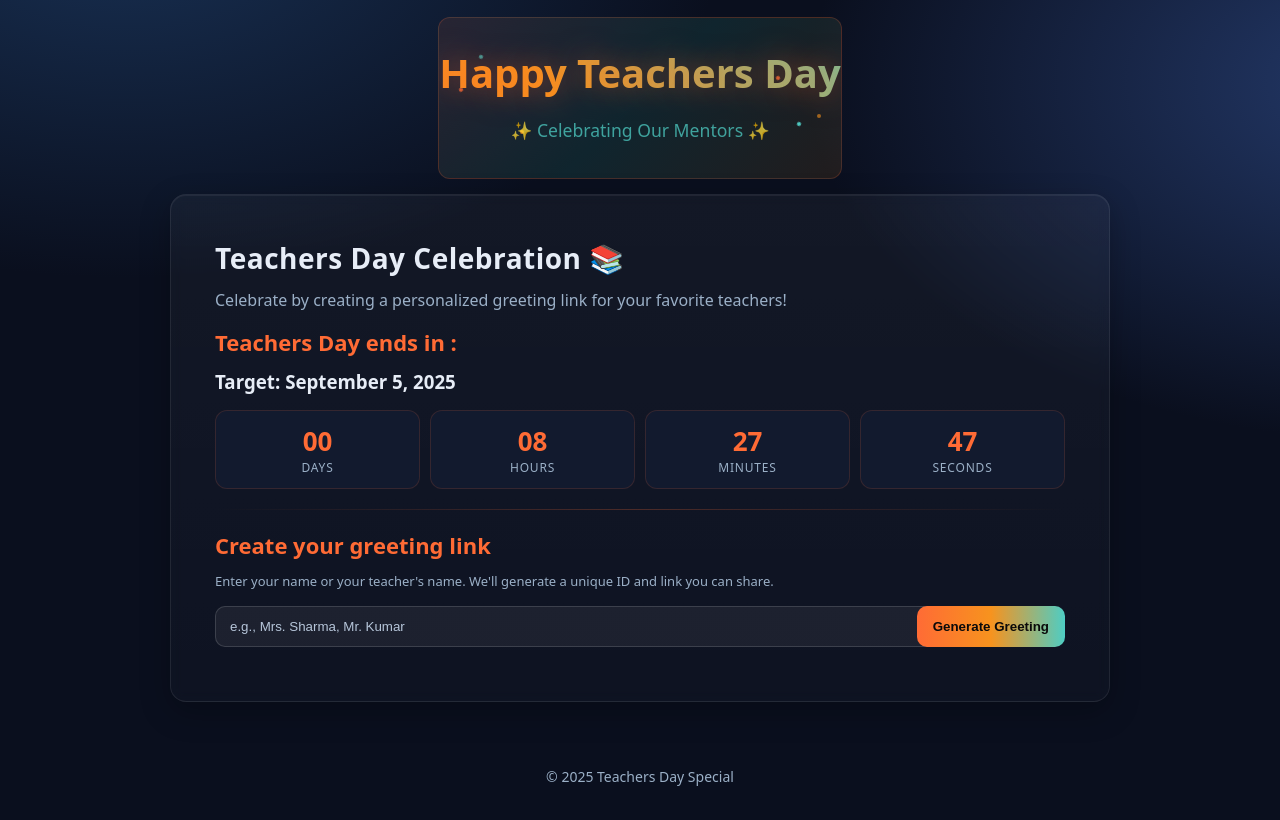
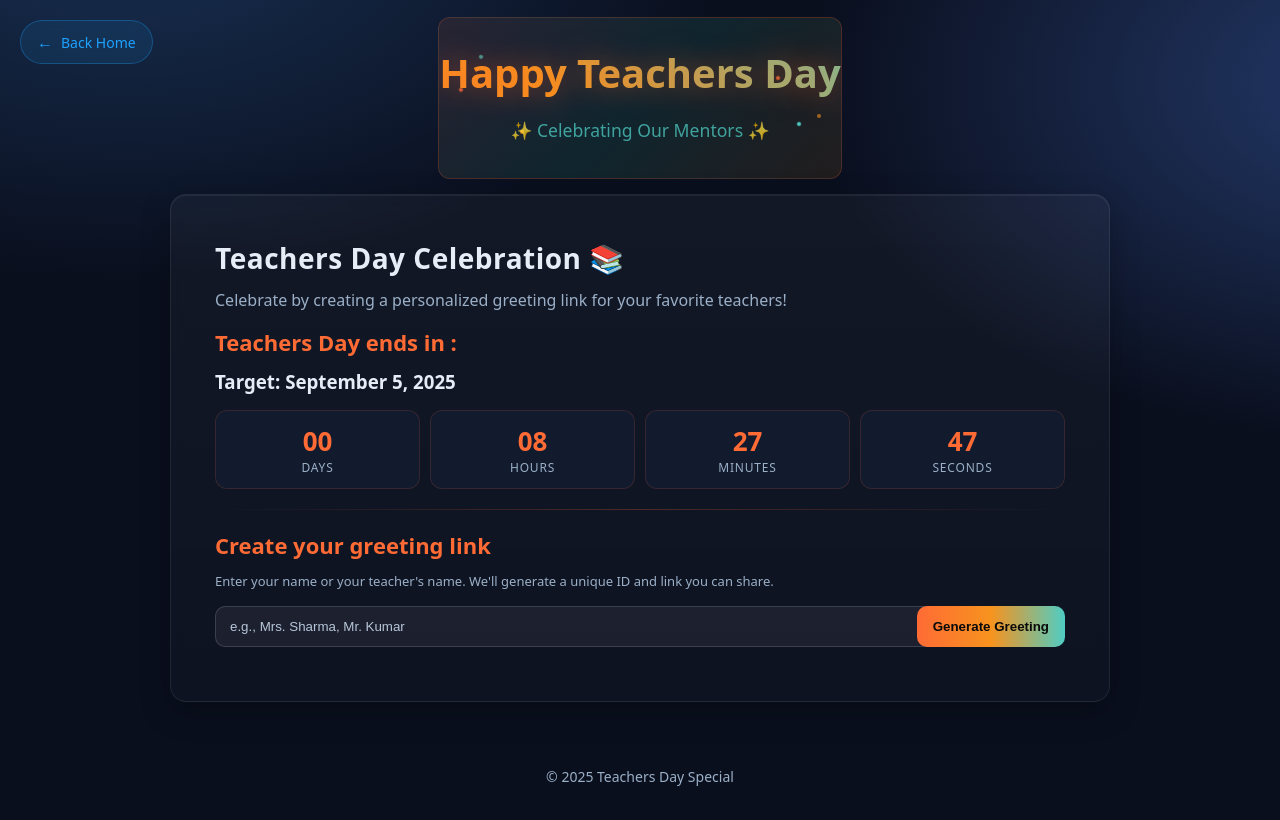
Before and after one commit to momin-AM/web, a website: page features/eventPage.html in a window 1280 px wide. Drawn offline with Linux system fonts and the light colour scheme.

Commit message:
Update eventPage.html

```diff
--- a/features/eventPage.html
+++ b/features/eventPage.html
@@ -42,6 +42,50 @@
             box-shadow: 0 10px 30px rgba(0, 0, 0, 0.25), inset 0 1px 0 rgba(255, 255, 255, 0.06);
             backdrop-filter: blur(6px);
             margin-top: 0;
+        }
+
+        /* Back Home Button Styles */
+        .back-home-container {
+            position: fixed;
+            top: 20px;
+            left: 20px;
+            z-index: 1000;
+        }
+
+        .back-home-btn {
+            display: inline-flex;
+            align-items: center;
+            gap: 8px;
+            padding: 10px 16px;
+            background: rgba(31, 162, 255, 0.1);
+            border: 1px solid rgba(31, 162, 255, 0.3);
+            border-radius: 25px;
+            color: var(--acc);
+            text-decoration: none;
+            font-size: 14px;
+            font-weight: 500;
+            backdrop-filter: blur(10px);
+            transition: all 0.3s ease;
+        }
+
+        .back-home-btn:hover {
+            background: rgba(31, 162, 255, 0.15);
+            border-color: rgba(31, 162, 255, 0.5);
+            transform: translateY(-2px);
+            box-shadow: 0 4px 12px rgba(31, 162, 255, 0.2);
+        }
+
+        .back-home-btn:active {
+            transform: translateY(0px);
+        }
+
+        .back-arrow {
+            font-size: 16px;
+            transition: transform 0.3s ease;
+        }
+
+        .back-home-btn:hover .back-arrow {
+            transform: translateX(-3px);
         }
 
         h1, h2, h3 {
@@ -351,6 +395,14 @@
             .site-header {
                 height: 120px;
             }
+            .back-home-container {
+                top: 15px;
+                left: 15px;
+            }
+            .back-home-btn {
+                padding: 8px 12px;
+                font-size: 13px;
+            }
         }
 
         footer {
@@ -363,6 +415,14 @@
 </head>
 
 <body>
+    <!-- Back Home Button -->
+    <div class="back-home-container">
+        <a href="https://momin-am.github.io/web/" class="back-home-btn">
+            <span class="back-arrow">←</span>
+            <span>Back Home</span>
+        </a>
+    </div>
+
     <header class="site-header">
         <div class="animated-text" aria-hidden="true">
             <div class="particle"></div>
@@ -438,7 +498,6 @@
 
         // You'll need to replace this with your actual Firebase config
         import { firebaseConfig } from './firebaseConfig.js';
-            // Add your Firebase config here
 
         const app = initializeApp(firebaseConfig);
         const db = getFirestore(app);
@@ -530,7 +589,7 @@
         function renderGreeting(name) {
             const header = document.getElementById('mainHeader');
             const escName = String(name).replace(/[&<>"']/g, s =>
-               ({ '&': '&amp;', '<': '&lt;', '>': '&gt;', '"': '&quot;', "'": '&apos;' }[s])
+                ({ '&': '&amp;', '<': '&lt;', '>': '&gt;', '"': '&quot;', "'": '&#39;' }[s])
             );
 
             // Clear any previous greeting
```
